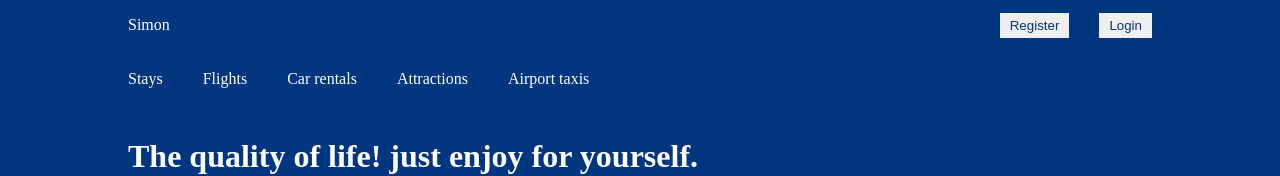
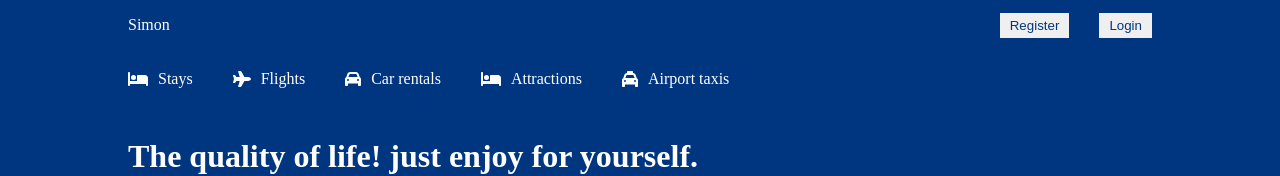
Before and after one commit to Simon1476/react-ts-booking-app, a React (Vite) app: page / in a window 1280 px wide. Shown: the top 176 px of the page. Built offline with nearby package versions, Linux system fonts and the light colour scheme.

Commit message:
feat: add icon in navbar

```diff
--- a/src/components/navbar/Navbar.tsx
+++ b/src/components/navbar/Navbar.tsx
@@ -7,6 +7,13 @@ import { format } from "date-fns";
 import { DateRange } from "react-date-range";
 import type { Range } from "react-date-range";
 import { useNavigate } from "react-router-dom";
+import { FontAwesomeIcon } from "@fortawesome/react-fontawesome";
+import {
+  faBed,
+  faCar,
+  faPlane,
+  faTaxi,
+} from "@fortawesome/free-solid-svg-icons";
 
 interface Options {
   adult: number;
@@ -63,18 +70,23 @@ const Navbar = ({ type }: NavbarProps) => {
       <div className={styles.container}>
         <div className={styles.list}>
           <div className={`${styles.listItem}`}>
+            <FontAwesomeIcon icon={faBed} />
             <span>Stays</span>
           </div>
           <div className={styles.listItem}>
+            <FontAwesomeIcon icon={faPlane} />
             <span>Flights</span>
           </div>
           <div className={styles.listItem}>
+            <FontAwesomeIcon icon={faCar} />
             <span>Car rentals</span>
           </div>
           <div className={styles.listItem}>
+            <FontAwesomeIcon icon={faBed} />
             <span>Attractions</span>
           </div>
           <div className={styles.listItem}>
+            <FontAwesomeIcon icon={faTaxi} />
             <span>Airport taxis</span>
           </div>
         </div>
--- a/src/components/navbar/navbar.module.css
+++ b/src/components/navbar/navbar.module.css
@@ -16,6 +16,12 @@
   display: flex;
   gap: 40px;
   margin-bottom: 50px;
+}
+
+.listItem {
+  display: flex;
+  align-items: center;
+  gap: 10px;
 }
 
 .desc {
```
